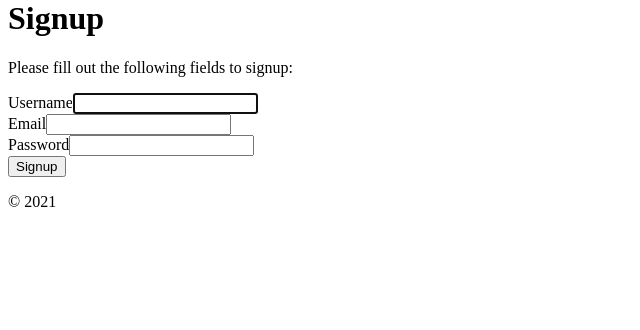
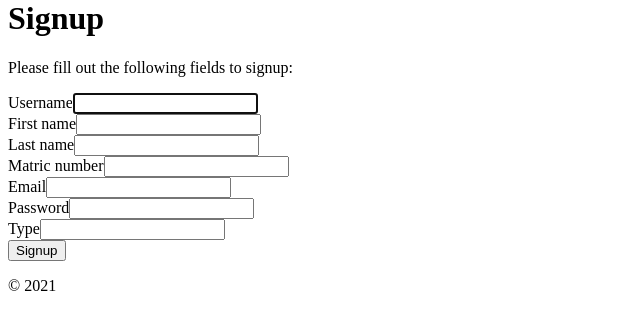
Before and after one commit to IRyou2018/yii-pr, a Yii app: template frontend/views/site/signup.php in a window 1280 px wide. Shown: the part 21-351 px from the top of the page, without its empty margins (0-640 px from the left). Run offline with PHP 8.4 and a stand-in for Yii, Linux system fonts and the light colour scheme; the template is opened without the code that fills it, so the values that code supplies are empty; form fields are guessed from the names that the template uses; some libraries are stand-ins or nearby versions.

Commit message:
add input field to user table

```diff
--- a/frontend/views/site/signup.php
+++ b/frontend/views/site/signup.php
@@ -21,9 +21,17 @@ $this->params['breadcrumbs'][] = $this->title;
 
                 <?= $form->field($model, 'username')->textInput(['autofocus' => true]) ?>
 
+                <?= $form->field($model, 'first_name') ?>
+
+                <?= $form->field($model, 'last_name') ?>
+
+                <?= $form->field($model, 'matric_number') ?>
+
                 <?= $form->field($model, 'email') ?>
 
                 <?= $form->field($model, 'password')->passwordInput() ?>
+
+                <?= $form->field($model, 'type') ?>
 
                 <div class="form-group">
                     <?= Html::submitButton('Signup', ['class' => 'btn btn-primary', 'name' => 'signup-button']) ?>
```
Also changed, not shown: frontend/models/SignupForm.php (+12 -0 lines).
